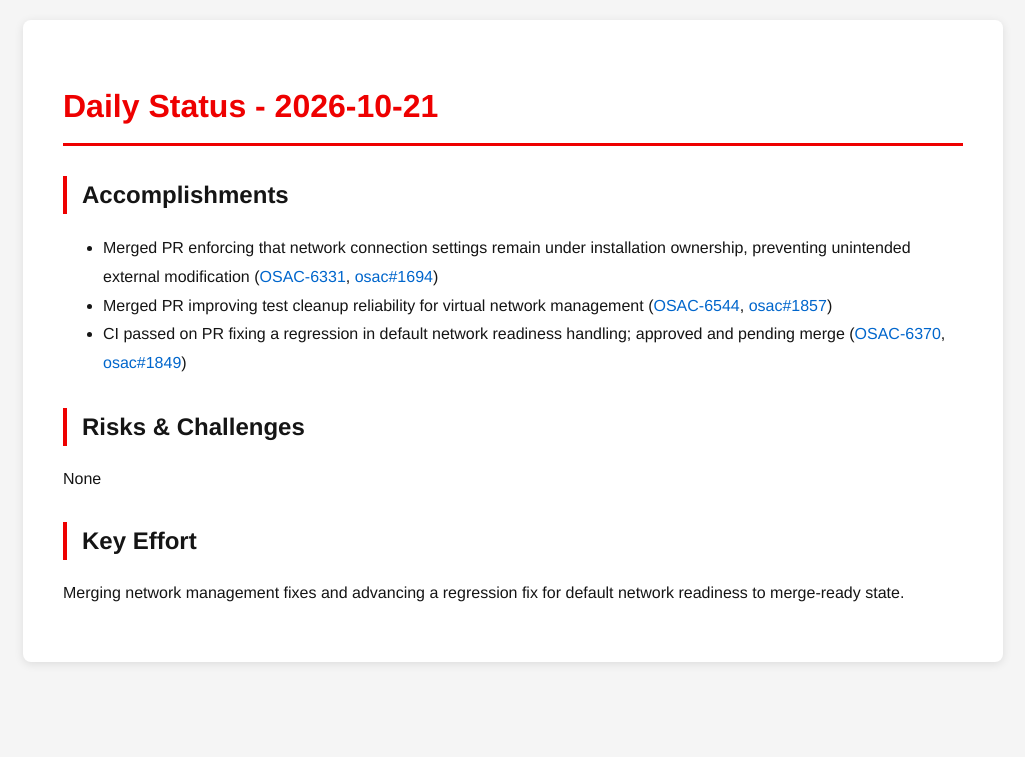
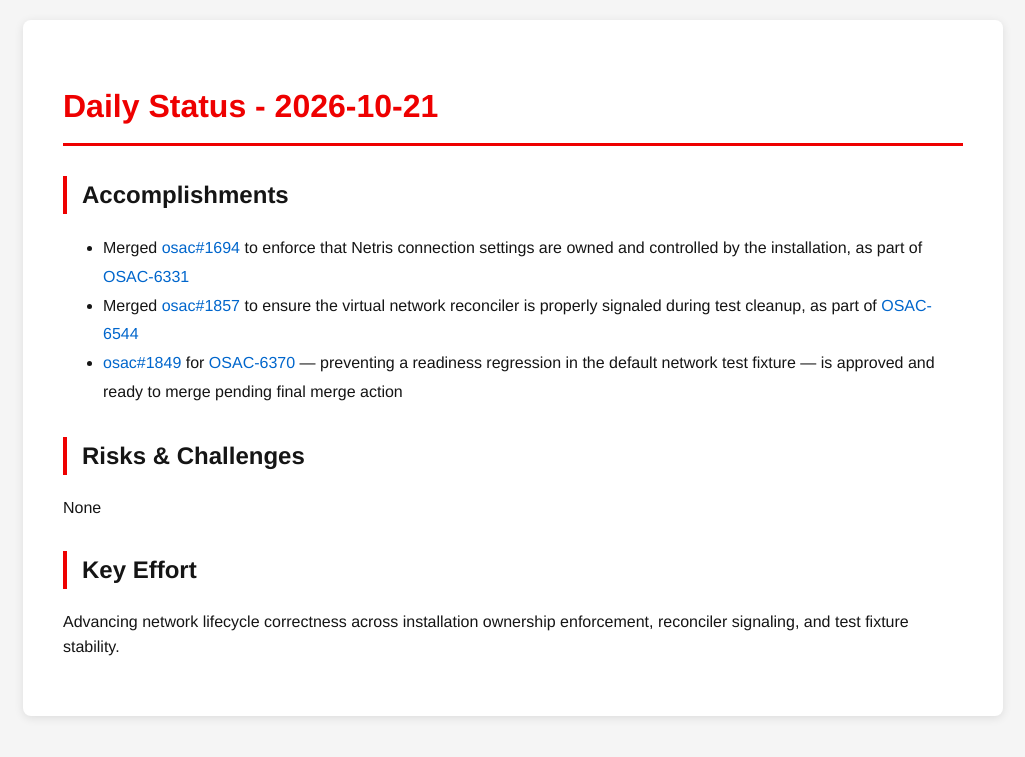
Before and after one commit to tzvatot/daily-status, a Jekyll site: the page built from 2026-10-21.md, in a window 1280 px wide. Shown: the top 757 px of the page, without its empty margins (127-1152 px from the left). Built offline with Jekyll 4.4.1, drawn with Linux system fonts in a browser that asks for light colours.

Commit message:
Daily status update - 2026-10-21

```diff
--- a/2026-10-21.md
+++ b/2026-10-21.md
@@ -7,12 +7,12 @@ date: 2026-10-21
 # Daily Status - 2026-10-21
 
 ## Accomplishments
-- Merged PR enforcing that network connection settings remain under installation ownership, preventing unintended external modification ([OSAC-6331](https://redhat.atlassian.net/browse/OSAC-6331), [osac#1694](https://github.com/osac-project/osac/pull/1694))
-- Merged PR improving test cleanup reliability for virtual network management ([OSAC-6544](https://redhat.atlassian.net/browse/OSAC-6544), [osac#1857](https://github.com/osac-project/osac/pull/1857))
-- CI passed on PR fixing a regression in default network readiness handling; approved and pending merge ([OSAC-6370](https://redhat.atlassian.net/browse/OSAC-6370), [osac#1849](https://github.com/osac-project/osac/pull/1849))
+- Merged [osac#1694](https://github.com/osac-project/osac/pull/1694) to enforce that Netris connection settings are owned and controlled by the installation, as part of [OSAC-6331](https://redhat.atlassian.net/browse/OSAC-6331)
+- Merged [osac#1857](https://github.com/osac-project/osac/pull/1857) to ensure the virtual network reconciler is properly signaled during test cleanup, as part of [OSAC-6544](https://redhat.atlassian.net/browse/OSAC-6544)
+- [osac#1849](https://github.com/osac-project/osac/pull/1849) for [OSAC-6370](https://redhat.atlassian.net/browse/OSAC-6370) — preventing a readiness regression in the default network test fixture — is approved and ready to merge pending final merge action
 
 ## Risks & Challenges
 None
 
 ## Key Effort
-Merging network management fixes and advancing a regression fix for default network readiness to merge-ready state.
+Advancing network lifecycle correctness across installation ownership enforcement, reconciler signaling, and test fixture stability.
```
